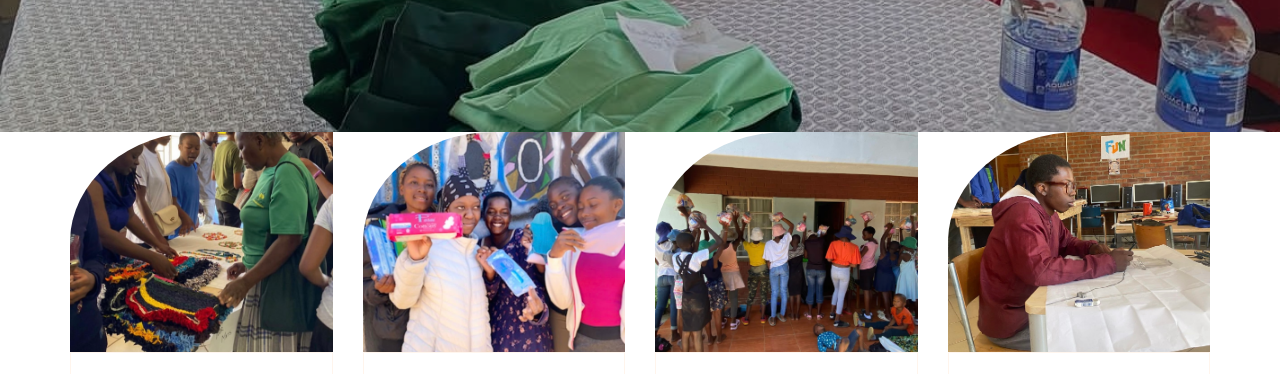
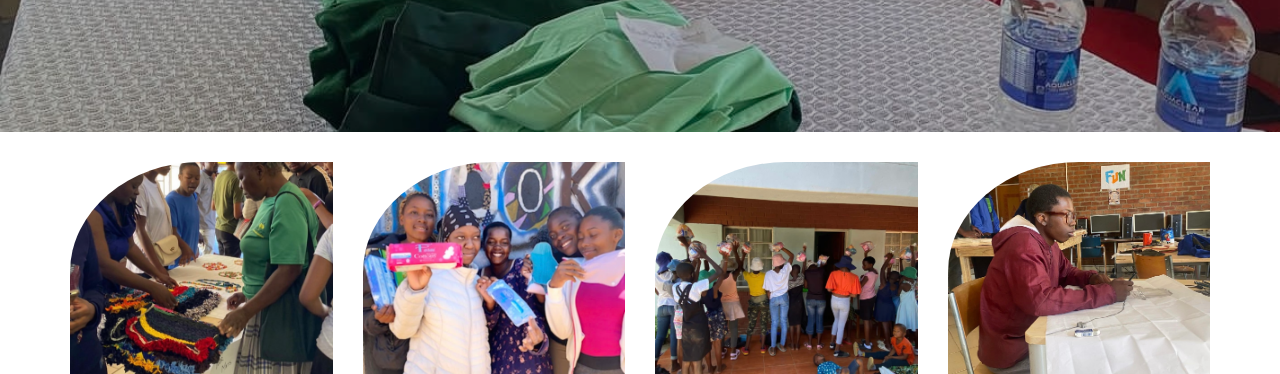
Before and after one commit to Zee363/fundraiser-master, a plain HTML site: page blog.html in a window 1280 px wide. Shown: the part 780-1154 px from the top of the page. Drawn offline with Linux system fonts and the light colour scheme; files whose address does not match are found by name; a web font is replaced by a local one.

Commit message:
Update style.css line 2334

```diff
--- a/css/style.css
+++ b/css/style.css
@@ -2332,7 +2332,7 @@ h1, h2, h3, h4, h5,
   opacity: 0; }
 
 .block-20 {
-  overflow: hidden;
+  margin-top: 30px;
   background-size: cover;
   background-repeat: no-repeat;
   background-position: center center;
```
